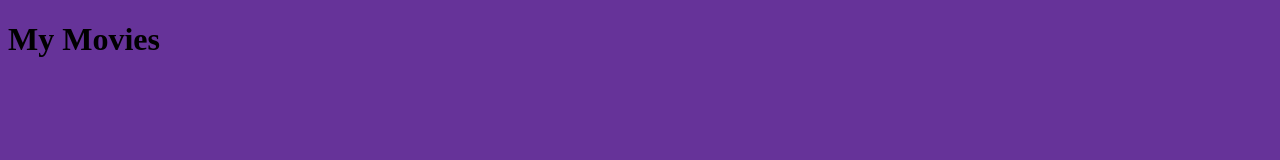
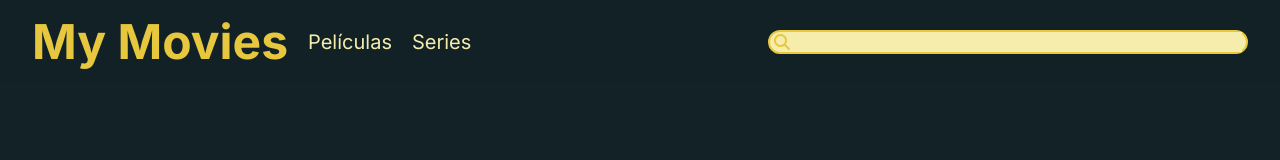
Before and after one commit to jandresch/Movies-Website, a website: page index.html in a window 1280 px wide. Drawn offline with Linux system fonts and the light colour scheme.

Commit message:
creación del header de la página

```diff
--- a/index.html
+++ b/index.html
@@ -6,10 +6,31 @@
     <meta name="viewport" content="width=device-width, initial-scale=1.0">
     <title>My Movies</title>
     <link rel="stylesheet" href="./styles/app.css">
+    <link rel="preconnect" href="https://fonts.googleapis.com">
+    <link rel="preconnect" href="https://fonts.gstatic.com" crossorigin>
+    <link href="https://fonts.googleapis.com/css2?family=Inter:wght@400;500;600;700&display=swap" rel="stylesheet">
 </head>
 <body>
-    <h1>My Movies</h1>
+    <header>
+        <div class="header-texts">
+            <h2>My Movies</h2>
+            <p>Películas</p>
+            <p>Series</p>
+        </div>
+        <label for="searchBar" class="header__search-bar">
+            <i class="fa-solid fa-magnifying-glass"></i>
+            <input type="search" name="searchBar" id="searchBar">
+        </label>
+    </header>
+    <main>
 
+    </main>
+    <footer>
+
+    </footer>
+
+    <script src="./src/ignore.js"></script>
     <script src="./src/main.js"></script>
+    <script src="https://kit.fontawesome.com/441c4bfaeb.js" crossorigin="anonymous"></script>
 </body>
 </html>
--- a/src/main.js
+++ b/src/main.js
@@ -1 +1 @@
-console.log('Hola sapo')
+console.log('Hola sapo' + API_KEY)
--- a/styles/app.css
+++ b/styles/app.css
@@ -1,3 +1,93 @@
+:root{
+    --blue: #14538D;
+    --opacity-blue: rgba(20, 83, 141, 0.8);
+    --dark-blue: #122227;
+    --opacity-dark-blue: rgba(18, 34, 39, 0.8);
+    --soft-yellow: #F6EDAC;
+    --yellow: #E7C73D;
+    --orange: #E36E15;
+    --dark-orange: #8A3C00;
+
+    --font-regular: 400;
+    --font-medium: 500;
+    --font-semi-bold: 600;
+    --font-bold: 700;
+}
+*{
+    box-sizing: border-box;
+    margin: 0px;
+    padding: 0px;
+}
+html{
+    font-size: 62.5%;
+    font-family: 'Inter', sans-serif;
+    background-color: var(--dark-blue);
+}
 body{
-    background-color: rebeccapurple;
+    position: relative;
+    scrollbar-color: var(--dark-blue);
 }
+/* Header */
+header{
+    width: 100%;
+    height: auto;
+    padding: 12px 32px;
+    display: flex;
+    justify-content: space-between;
+    align-items: center;
+    position: fixed;
+    top: 0px;
+    background-color: var(--opacity-dark-blue);
+}
+.header-texts{
+    height: auto;
+    width: auto;
+    display: flex;
+    align-items: center;
+}
+.header-texts h2{
+    font-size: 4.8rem;
+    font-weight: var(--font-bold);
+    margin-right: 20px;
+    color: var(--yellow);
+}
+.header-texts p{
+    font-size: 2rem;
+    font-weight: var(--font-regular);
+    margin-right: 20px;
+    color: var(--soft-yellow);
+}
+.header-texts p:hover{
+    cursor: pointer;
+    text-decoration: underline;
+}
+.header__search-bar{
+    width: 480px;
+    height: 24px;
+    padding: 0px 4px;
+    display: flex;
+    align-items: center;
+    border-radius: 15px;
+    border: 2px solid var(--yellow);
+    background-color: var(--soft-yellow);
+}
+.header__search-bar i{
+    font-size: 16px;
+    margin-right: 8px;
+    color: var(--yellow);
+}
+.header__search-bar input{
+    width: 100%;
+    height: 100%;
+    outline: none;
+    border: none;
+    background-color: var(--soft-yellow);
+}
+main{
+    width: 100%;
+    height: 100vh;
+}
+footer{
+    width: 100%;
+    height: 100vh;
+}
```
